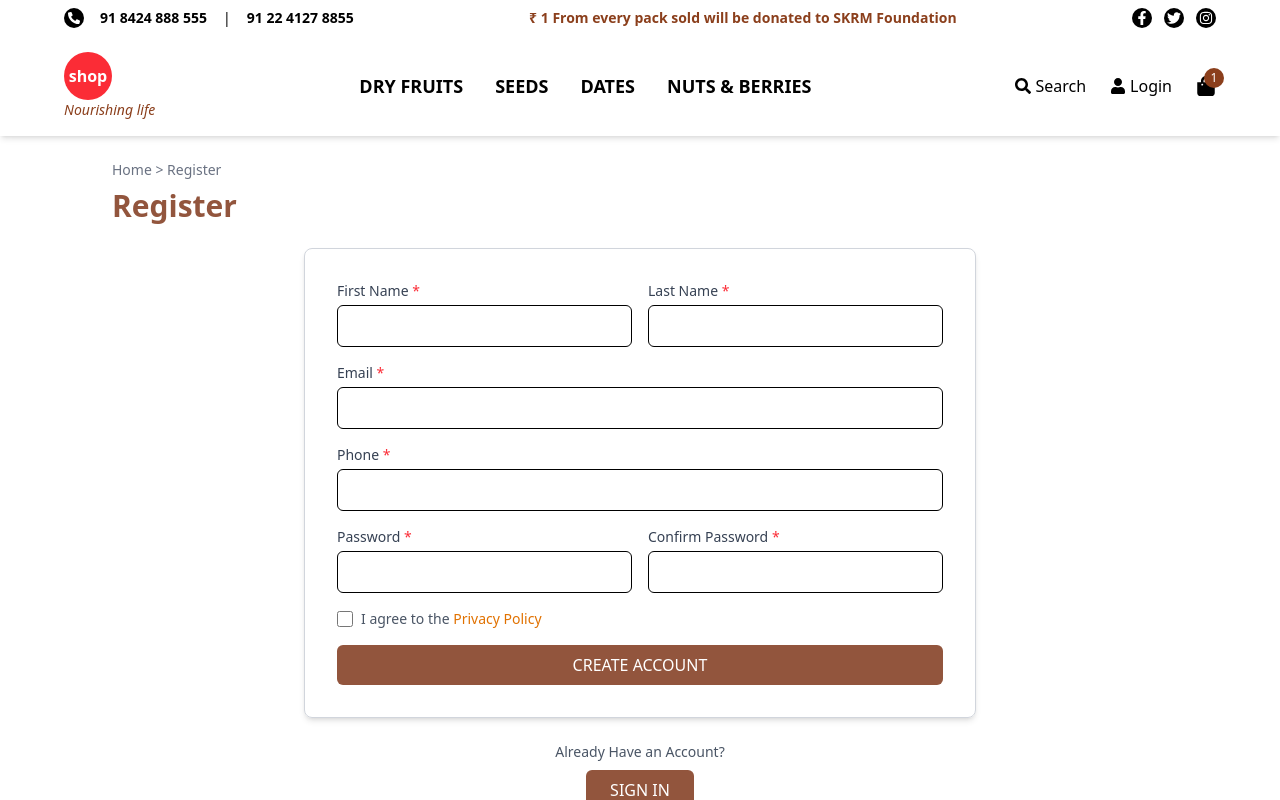
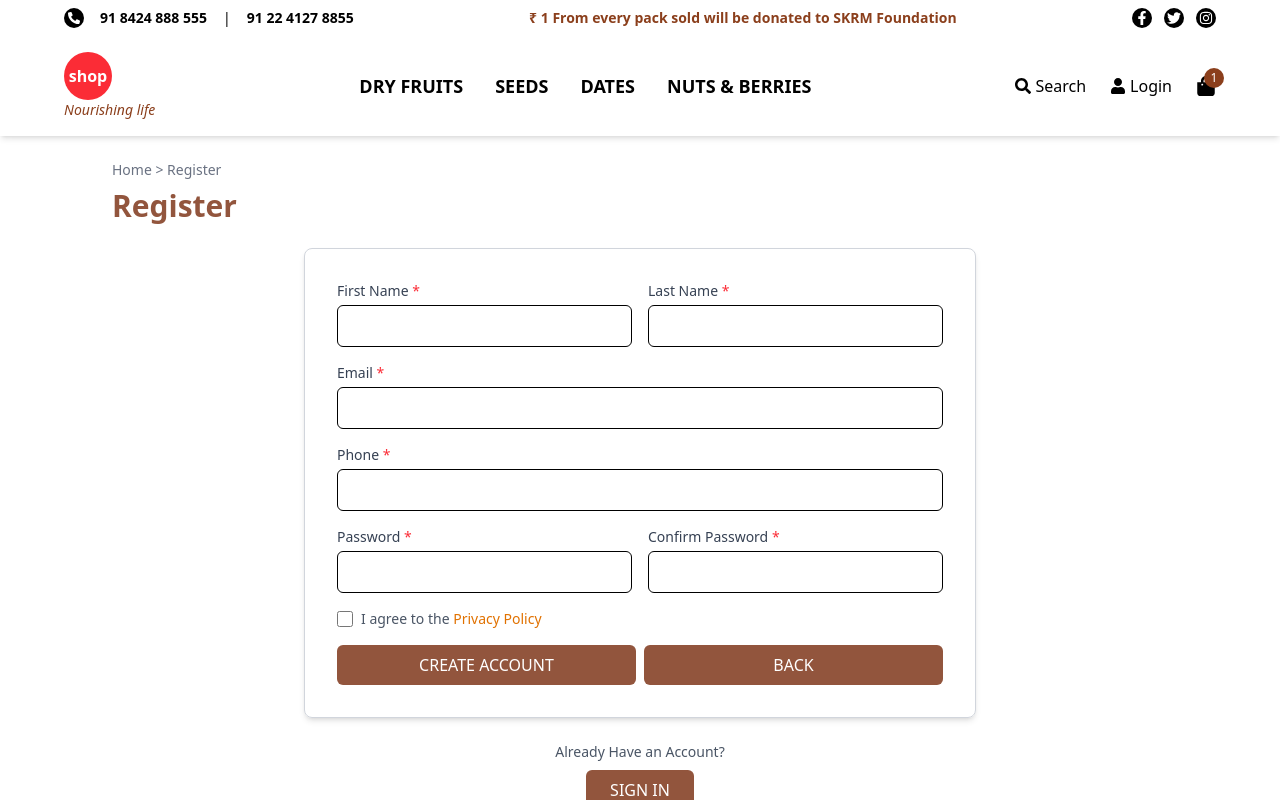
Before and after one commit to shubham123-badaya/ecommerce-website, a React (Vite) app in the folder frontend/: page /register in a window 1280 px wide. Shown: the top 800 px of the page. Built offline with nearby package versions, Linux system fonts and the light colour scheme.

Commit message:
fix my account issue

```diff
--- a/frontend/src/frontend/pages/MyAccounts/Register.jsx
+++ b/frontend/src/frontend/pages/MyAccounts/Register.jsx
@@ -1,4 +1,5 @@
 import React, { useState } from "react";
+import { useNavigate } from "react-router-dom";
 
 const Register = () => {
   const [formData, setFormData] = useState({
@@ -10,7 +11,7 @@ const Register = () => {
     confirmPassword: "",
     agree: false,
   });
-
+  const navigate = useNavigate();
   const handleChange = (e) => {
     const { name, value, type, checked } = e.target;
     setFormData({
@@ -156,12 +157,20 @@ const Register = () => {
             </div>
 
             {/* Submit Button */}
+            <div className="flex gap-2 ">
               <button
                 type="submit"
                 className="w-full bg-[#92553D] hover:bg-transparent text-white py-2 rounded-md hover:text-gray-600 duration-500 transition"
               >
                 CREATE ACCOUNT
               </button>
+              <button
+                onClick={() => navigate(-1)}
+                className="w-full bg-[#92553D] text-white py-2 rounded-md hover:bg-amber-800 transition"
+              >
+                BACK
+              </button>
+            </div>
           </form>
         </div>
 
```
Lines whose indentation alone changed are shown as unchanged.
